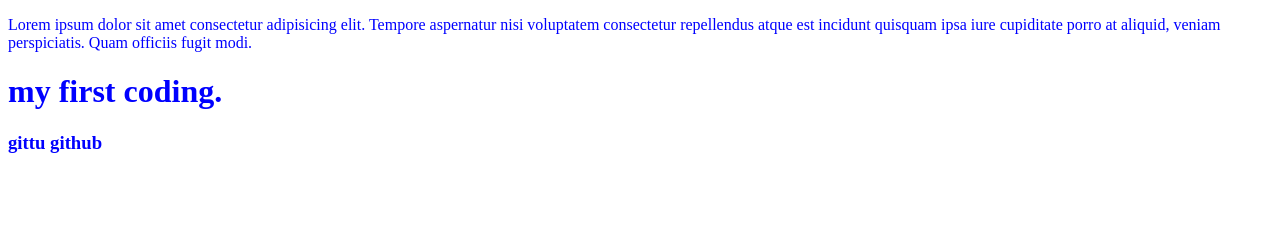
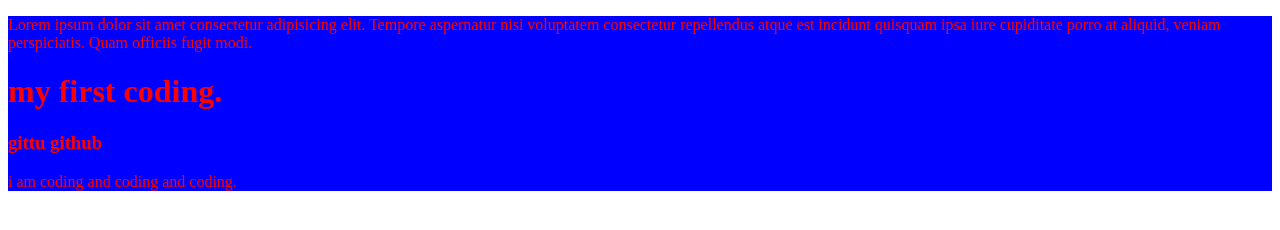
Before and after one commit to ahammedmd852/website-first, a plain HTML site: page index.html in a window 1280 px wide. Drawn offline with Linux system fonts and the light colour scheme.

Commit message:
banchod git hub

```diff
--- a/index.html
+++ b/index.html
@@ -12,6 +12,7 @@
         <p>Lorem ipsum dolor sit amet consectetur adipisicing elit. Tempore aspernatur nisi voluptatem consectetur repellendus atque est incidunt quisquam ipsa iure cupiditate porro at aliquid, veniam perspiciatis. Quam officiis fugit modi.</p>
     <h1>my first coding.</h1>
     <h3>gittu github</h3>
+    <p>i am coding and coding and coding.</p>
     </div>
 </body>
 </html>
--- a/syyle.css
+++ b/syyle.css
@@ -1,3 +1,4 @@
 div{
-    color: blue;
+    color: red;
+    background-color: blue;
 }
```
